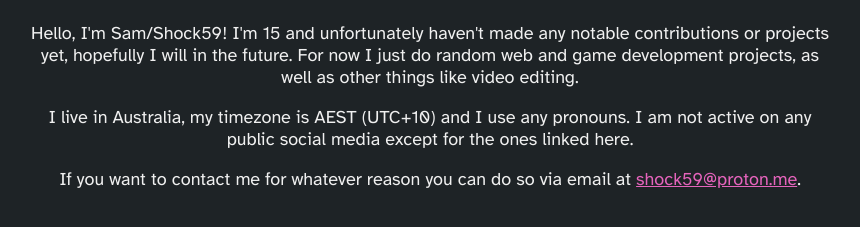
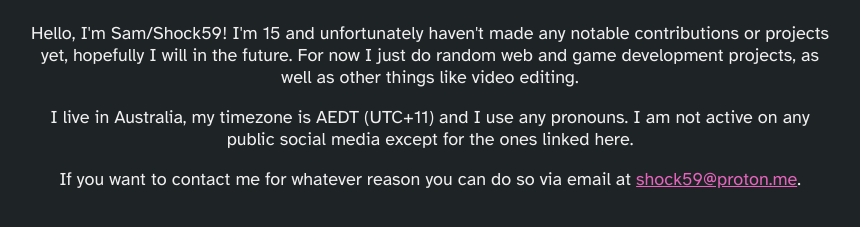
Before and after one commit to shock59/website, a Jekyll site: the page built from index.html, in a window 1280 px wide. Shown: the part 582-809 px from the top of the page, without its empty margins (210-1070 px from the left). Built offline with Jekyll 4.4.1, drawn with Linux system fonts in a browser that asks for light colours; some web fonts are replaced.

Commit message:
Daylight time

```diff
--- a/index.html
+++ b/index.html
@@ -50,7 +50,7 @@ page-title: my website
   video editing.
 </p>
 <p>
-  I live in Australia, my timezone is AEST (UTC+10) and I use any pronouns. I am
+  I live in Australia, my timezone is AEDT (UTC+11) and I use any pronouns. I am
   not active on any public social media except for the ones linked here.
 </p>
 <p>
```
